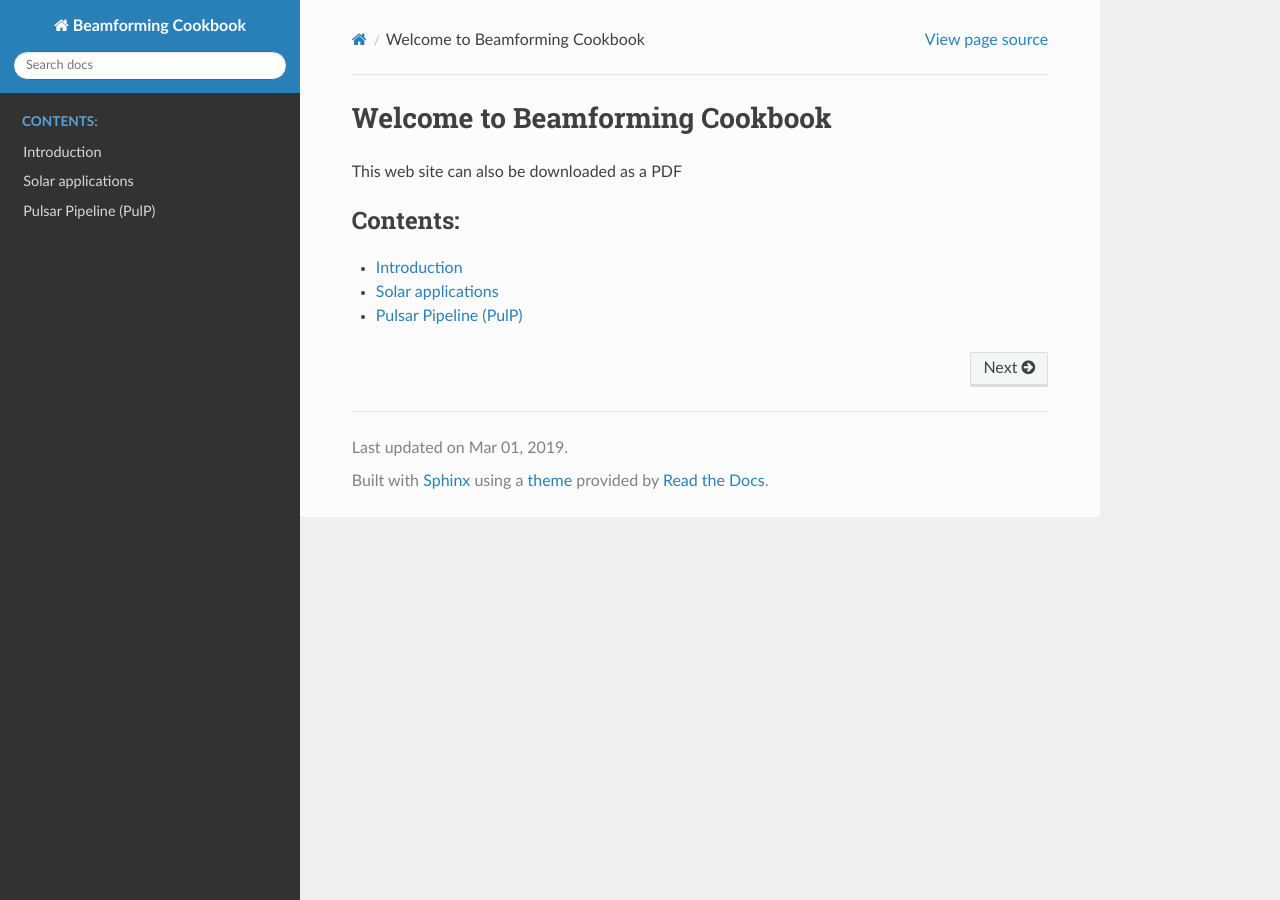
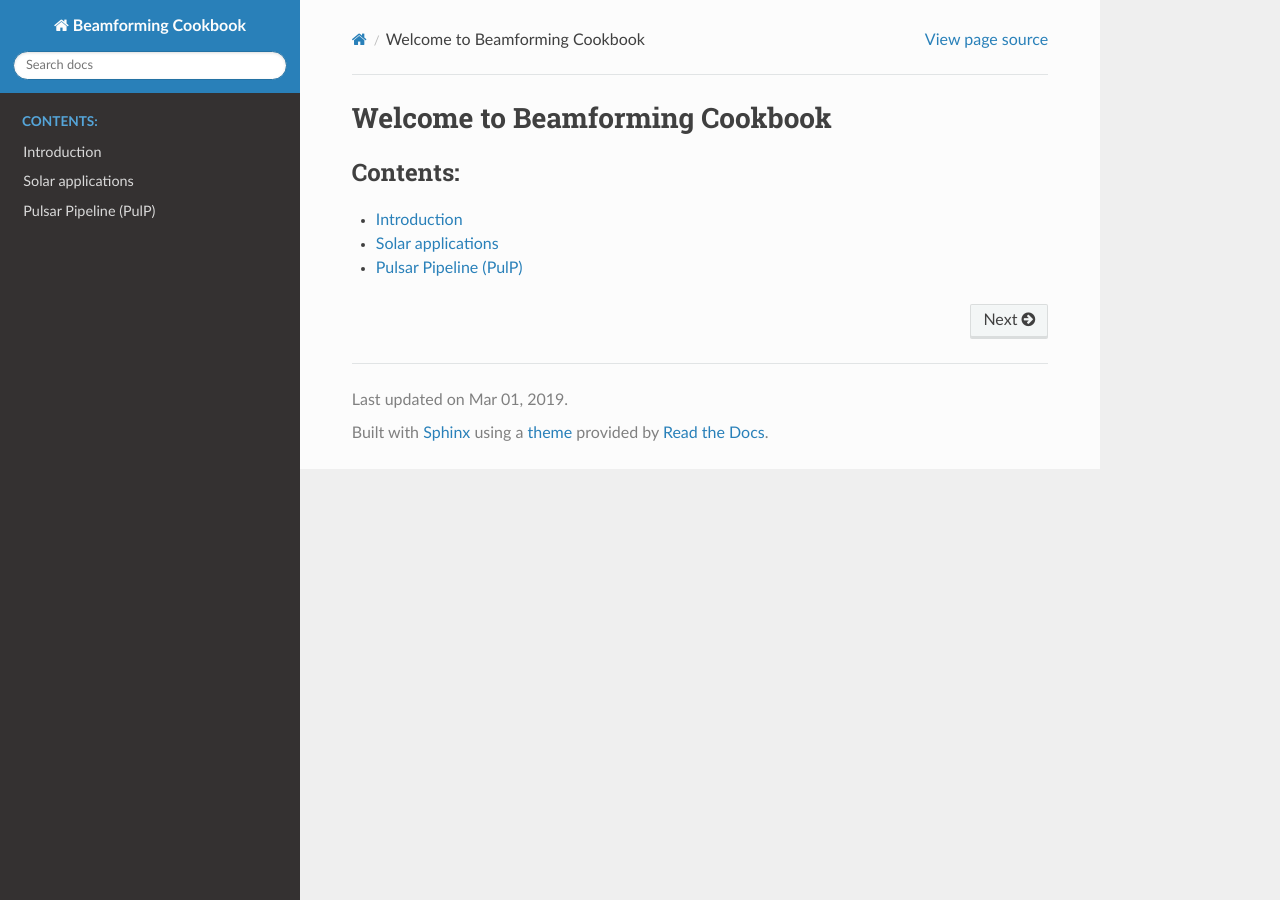
Before and after one commit to sarrvesh/lofar_beamformed_cookbook, a Sphinx documentation site: the page built from source/index.rst, in a window 1280 px wide. Built offline with Sphinx 7.4.7 and the Read the Docs theme 2.0.0, drawn with Linux system fonts in a browser that asks for light colours.

Commit message:
removed text from the main page

```diff
--- a/source/index.rst
+++ b/source/index.rst
@@ -6,10 +6,6 @@
 Welcome to Beamforming Cookbook
 ===============================
 
-.. only:: html
-
-   This web site can also be downloaded as a PDF
-
 .. toctree::
    :maxdepth: 1
    :caption: Contents:
```
Also changed, not shown: 5 other files.
